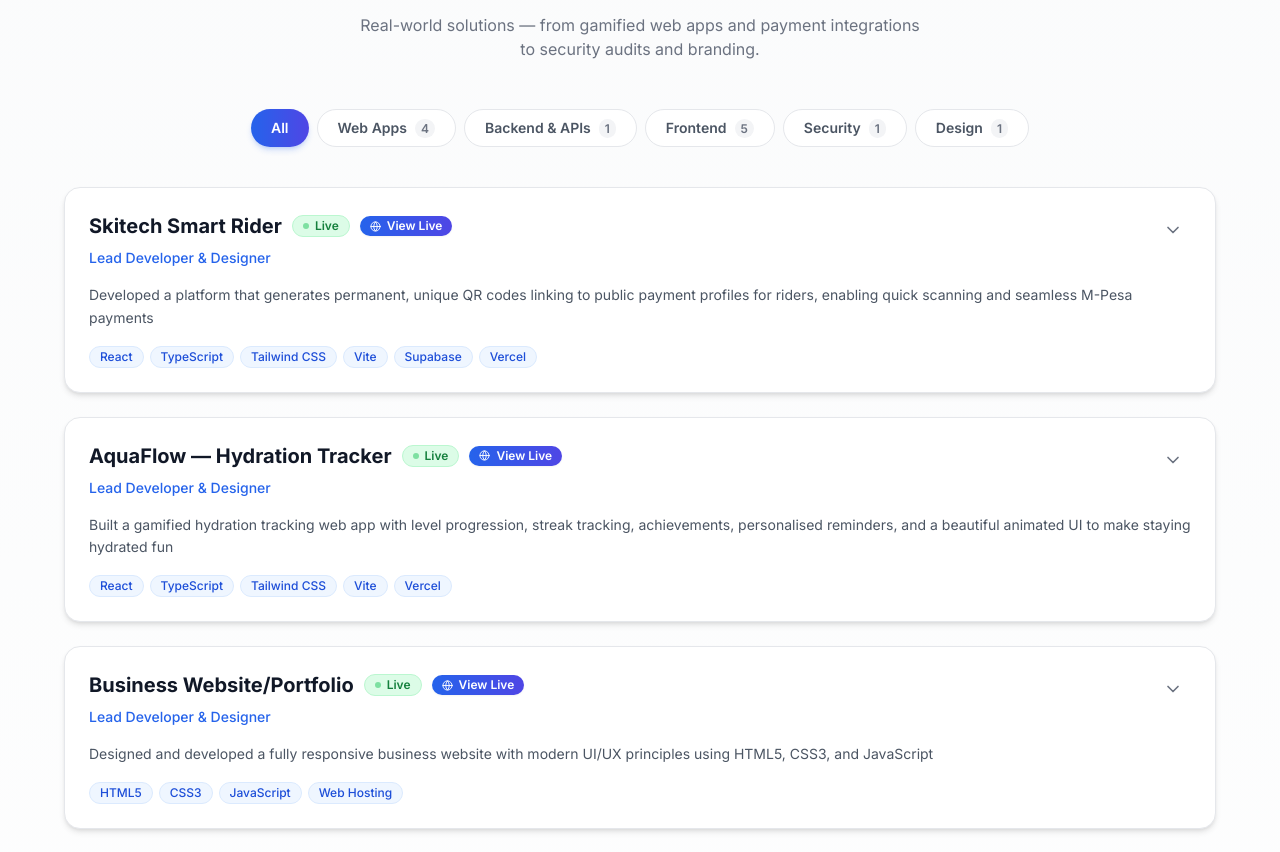
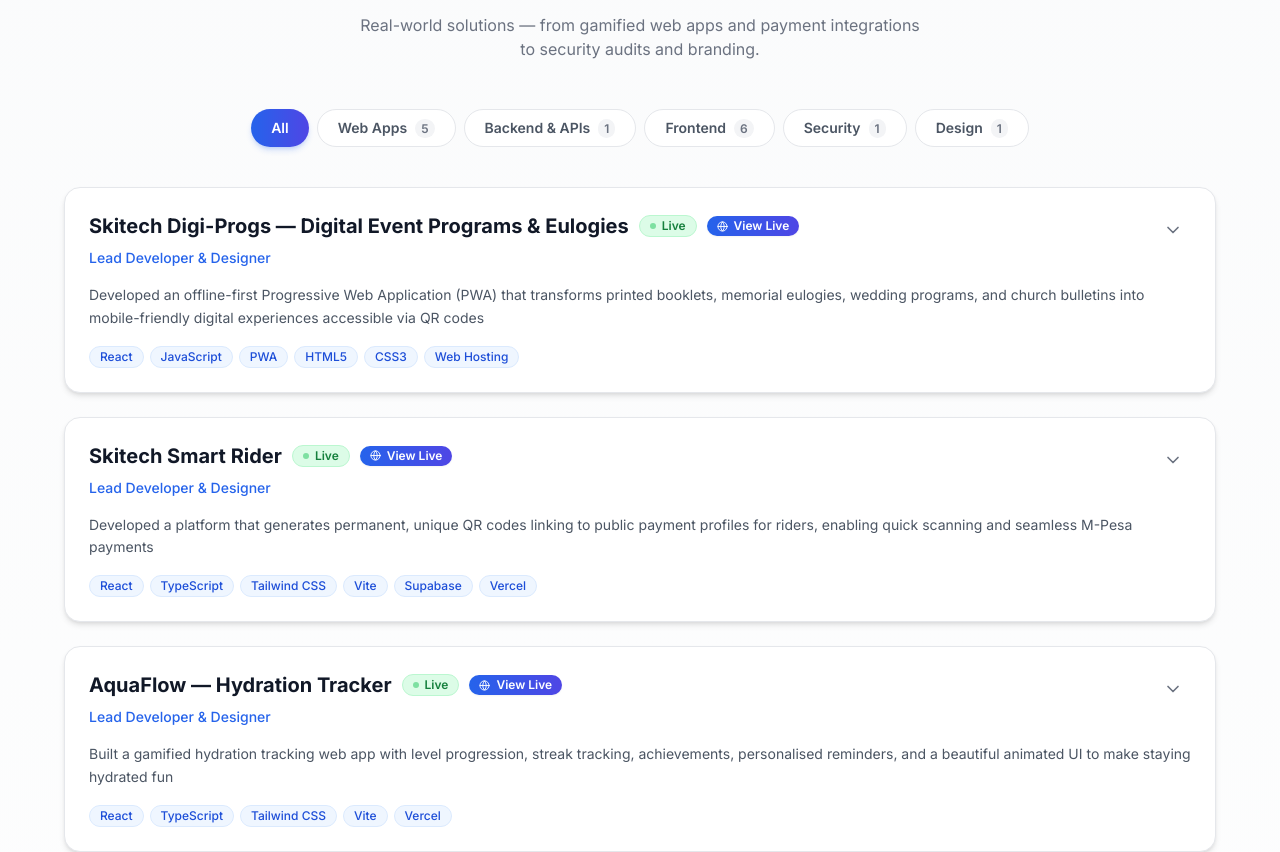
Before and after one commit to Dev-Skylarker/My-Portfolio, a React (Vite) app: page / in a window 1280 px wide. Shown: the part 963-1815 px from the top of the page. Built offline with nearby package versions, Linux system fonts and the light colour scheme.

Commit message:
projects update

```diff
--- a/src/components/Projects.tsx
+++ b/src/components/Projects.tsx
@@ -24,7 +24,7 @@ interface ProjectsProps {
 // Employer-friendly categories — maps readable labels to matching tool keywords
 const CATEGORIES = [
   { label: 'All', match: () => true },
-  { label: 'Web Apps', match: (tools: string[]) => tools.some(t => ['React', 'TypeScript', 'Vite', 'Vercel'].includes(t)) },
+  { label: 'Web Apps', match: (tools: string[]) => tools.some(t => ['React', 'TypeScript', 'Vite', 'Vercel', 'PWA'].includes(t)) },
   { label: 'Backend & APIs', match: (tools: string[]) => tools.some(t => ['Python', 'Flask', 'M-Pesa API', 'Render'].includes(t)) },
   { label: 'Frontend', match: (tools: string[]) => tools.some(t => ['HTML5', 'CSS3', 'JavaScript', 'Tailwind CSS'].includes(t)) },
   { label: 'Security', match: (tools: string[]) => tools.some(t => ['Burp Suite', 'Vulnerability Testing', 'Web Security Principles'].includes(t)) },
--- a/src/data/cv-data.json
+++ b/src/data/cv-data.json
@@ -272,6 +272,27 @@
   ],
   "projects": [
     {
+      "title": "Skitech Digi-Progs — Digital Event Programs & Eulogies",
+      "problem": "Traditional printed event programs and eulogy booklets are costly to produce, easy to lose, and lack interactive digital access for guests during memorial services, weddings, and events",
+      "solution": "Developed an offline-first Progressive Web Application (PWA) that transforms printed booklets, memorial eulogies, wedding programs, and church bulletins into mobile-friendly digital experiences accessible via QR codes",
+      "tools": [
+        "React",
+        "JavaScript",
+        "PWA",
+        "HTML5",
+        "CSS3",
+        "Web Hosting"
+      ],
+      "role": "Lead Developer & Designer",
+      "challenges": "Implementing offline-first functionality for unreliable venue networks, building an embedded digital program viewer, and ensuring mobile responsiveness for fast QR code access",
+      "impact": "Live PWA serving interactive digital eulogies and event programs across Kenya with instant QR code access, offline caching, and zero printing overhead",
+      "status": "Live",
+      "links": {
+        "demo": "https://progs.skitechsolutions.co.ke",
+        "repo": null
+      }
+    },
+    {
       "title": "Skitech Smart Rider",
       "problem": "Boda-boda riders need a seamless, error-free way for customers to pay them via mobile money without manually sharing or typing phone numbers",
       "solution": "Developed a platform that generates permanent, unique QR codes linking to public payment profiles for riders, enabling quick scanning and seamless M-Pesa payments",
```
